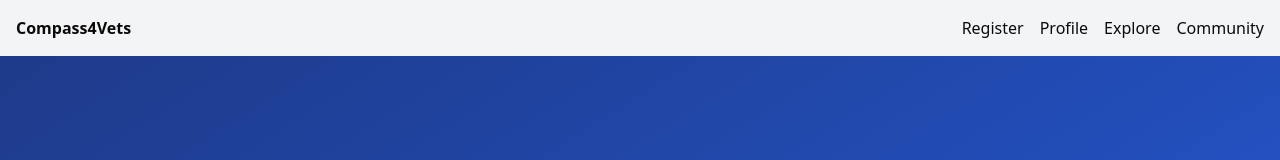
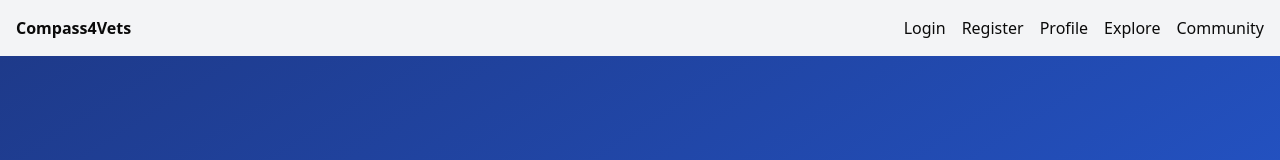
Before and after one commit to Capi-nemoo/Compass4Vets, a Next.js app in the folder compass4vets-ui/: page / in a window 1280 px wide. Shown: the top 160 px of the page. Built offline with nearby package versions, Linux system fonts and the light colour scheme.

Commit message:
Add login link and update docs

```diff
--- a/compass4vets-ui/src/app/layout.tsx
+++ b/compass4vets-ui/src/app/layout.tsx
@@ -31,6 +31,7 @@ export default function RootLayout({
             Compass4Vets
           </Link>
           <nav className="flex gap-4">
+            <Link href="/login">Login</Link>
             <Link href="/register">Register</Link>
             <Link href="/profile">Profile</Link>
             <Link href="/explore">Explore</Link>
```
Also changed, not shown: 1 other file (tests, documents, lock files or other folders).
